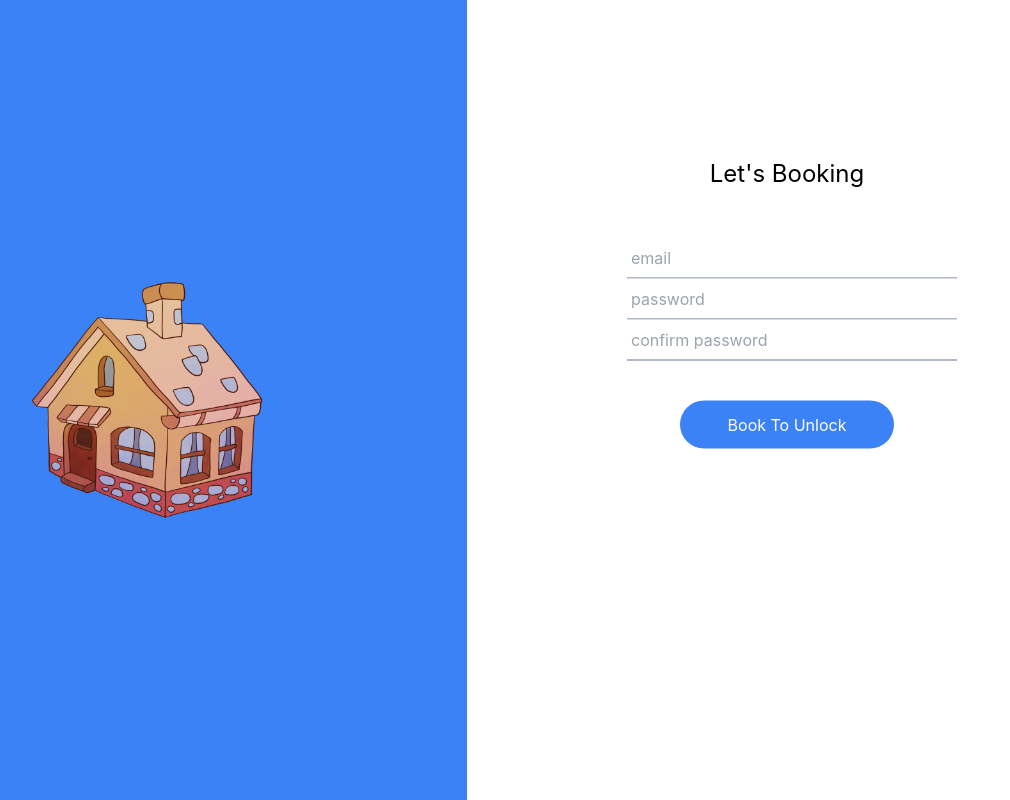
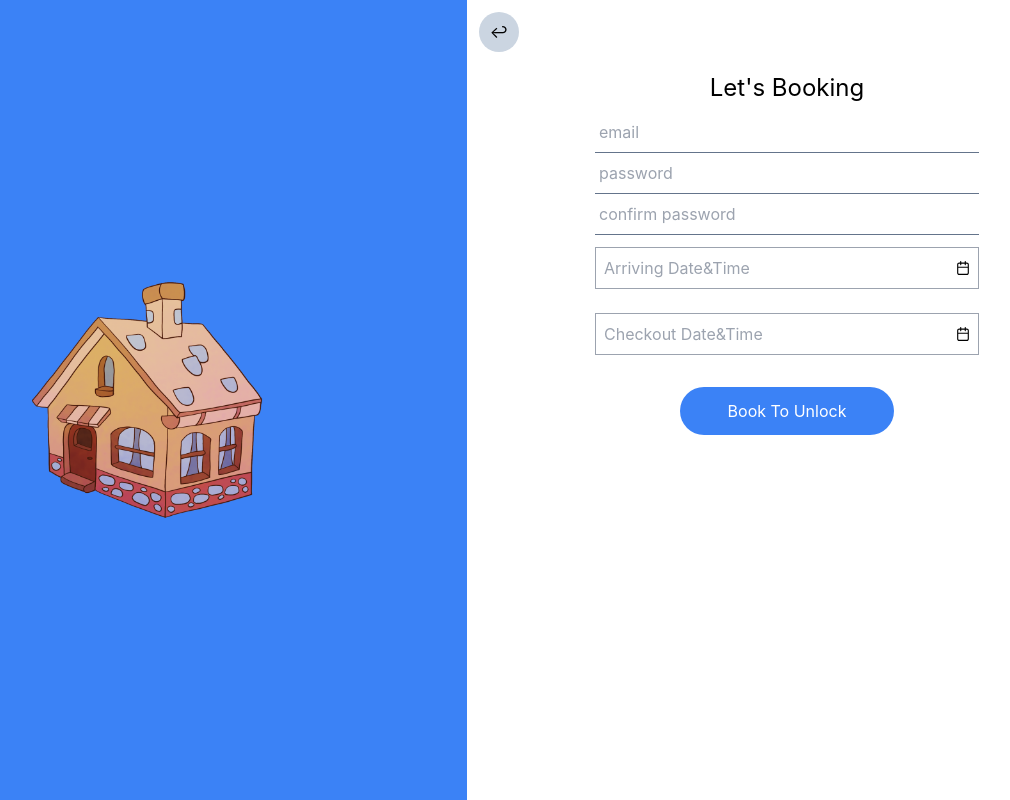
Before and after one commit to Mubasshir08/explore_tourist-website, a React (Create React App) app: page /place/1/hotel/1/booking in a window 1280 px wide. Shown: the whole page, without its empty margins (173-1183 px from the left). Built offline with nearby package versions, Linux system fonts and the light colour scheme.

Commit message:
calendar added

```diff
--- a/package.json
+++ b/package.json
@@ -15,6 +15,7 @@
     "autoprefixer": "^9.8.6",
     "leaflet": "^1.9.4",
     "postcss": "^8.4.30",
+    "primereact": "^10.2.1",
     "react": "^18.2.0",
     "react-dom": "^18.2.0",
     "react-grid-carousel": "^1.0.1",
--- a/src/App.js
+++ b/src/App.js
@@ -4,7 +4,7 @@ import { BrowserRouter as Router, Routes, Route } from 'react-router-dom';
 import Home from './pages/Home/Home';
 import PlacePage from './pages/PlacePage/PlacePage';
 import Resident from './pages/Resident/Resident';
-import Booking from './components/Booking/Booking';
+import Booking from './pages/Booking/Booking';
 
 function App() {
   return (
--- /dev/null
+++ b/src/components/Calendar/Calendar.css
@@ -0,0 +1,21 @@
+.p-separator{
+    padding: 0 2%;
+}
+
+.p-timepicker{
+    margin-top: 10px;
+}
+
+.p-inputtext{
+    outline: none;
+}
+
+.p-datepicker{
+    background-color: white;
+    margin-top: 1%;
+}
+
+.p-datepicker-buttonbar{
+    justify-content: space-evenly;
+    gap: 20%;
+}
--- /dev/null
+++ b/src/components/Calendar/Calendar.jsx
@@ -0,0 +1,15 @@
+import React from 'react';
+import { Calendar as PrimeCalendar } from 'primereact/calendar';
+
+import './Calendar.css'
+
+const Calendar = ({firstDate, setFirstDate, lastDate, setLastDate}) => {
+  return (
+    <div>
+            <PrimeCalendar inputId='bookingFirstDate' placeholder='Arriving Date&Time' value={firstDate} onChange={(e) => setFirstDate(e.value)} showButtonBar showTime showIcon className='border border-gray-400 w-3/5 my-3 p-2 relative outline-none'/>
+            <PrimeCalendar inputId='bookingFirstDate' placeholder='Checkout Date&Time' value={lastDate} onChange={(e) => setLastDate(e.value)} showButtonBar showTime showIcon className='border border-gray-400 w-3/5 my-3 p-2 relative outline-none'/>
+    </div>
+  )
+}
+
+export default Calendar
--- a/src/components/Booking/Booking.jsx
+++ b/src/pages/Booking/Booking.jsx
@@ -1,8 +1,15 @@
-import React from 'react';
+import React, { useState } from 'react';
 
 import HouseImage from '../../assets/images/House.png';
+import { Link } from 'react-router-dom';
+import Calendar from '../../components/Calendar/Calendar';
+
 
 const Booking = () => {
+    const [firstDate, setFirstDate] = useState(null);
+    const [lastDate, setLastDate] = useState(null);
+    // console.log(date)
+
   return (
     <section className='grid grid-cols-2'>
 
@@ -11,15 +18,19 @@ const Booking = () => {
         </div>
 
         <div className=''>
-                <form action="" className='translate-y-1/2'>
+            <Link to= '/place/city/hotel/hotel'>
+                <button className='bg-slate-300 rounded-[50%] w-10 h-10 m-3'>↩</button>
+            </Link>
+                <div className='text-center'>
                     <h3 className='text-center text-2xl py-2'>Let's Booking</h3>
-                        <div className='m-10 ml-[25%]'>
+                        <div className='px-16'>
                             <input type="email" name="" id="" placeholder='email' className='border-b border-slate-500 w-3/4 outline-none py-2 pl-1'/> <br />
                             <input type="password" name="" id="" placeholder='password' className='border-b border-slate-500 w-3/4 outline-none py-2 pl-1' />
                             <input type="password" name="" id="" placeholder='confirm password' className='border-b border-slate-500 w-3/4 outline-none py-2 pl-1' />
                         </div>
-                    <button className='bg-blue-500 m-10 w-1/3 text-center text-white rounded-3xl mx-auto block py-3 px-2'>Book To Unlock</button>
-                </form>
+                        <Calendar firstDate = {firstDate} setFirstDate = {setFirstDate} lastdate = {lastDate} setLastDate = {setLastDate}/>
+                    <button className='bg-blue-500 w-1/3 text-center text-white rounded-3xl block mx-auto my-5 py-3 px-2' onClick={() => console.log('first:', firstDate, 'last:', lastDate)}>Book To Unlock</button>
+                </div>
         </div>
     </section>
   )
```
Also changed, not shown: 1 other file (tests, documents, lock files or other folders).
